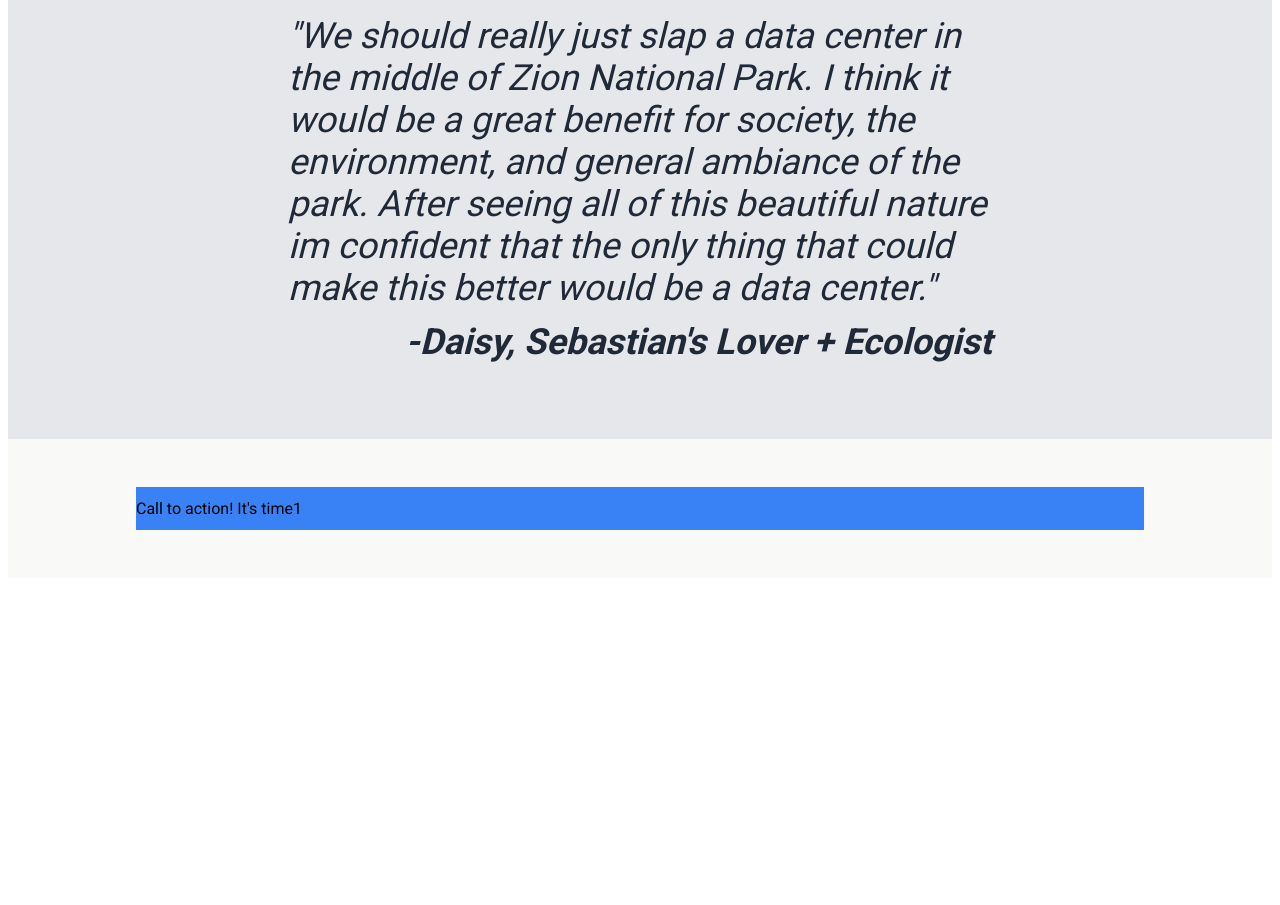
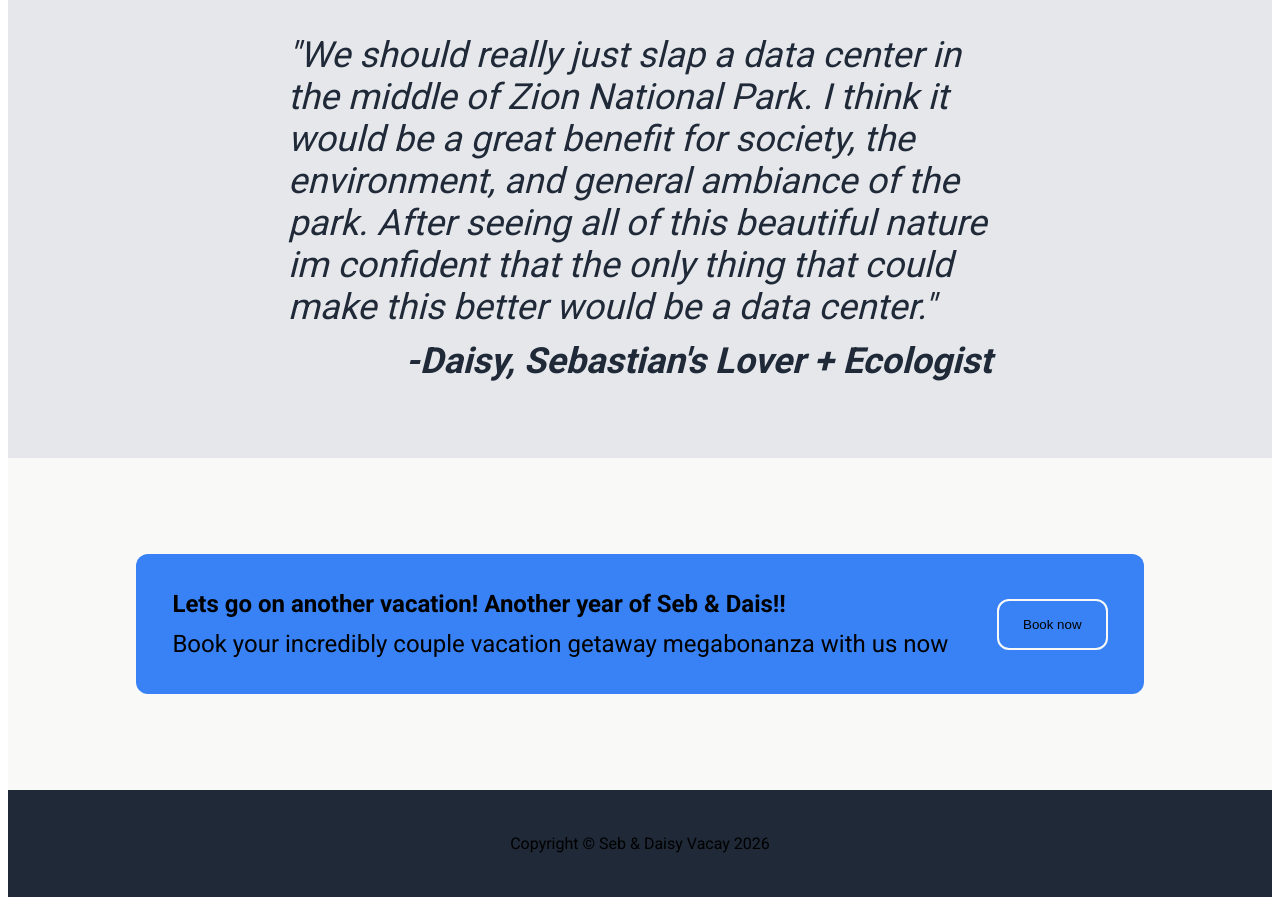
Before and after one commit to Herosebastian/daisy-landing-page, a plain HTML site: page index.html in a window 1280 px wide. Shown: the part 1225-2130 px from the top of the page. Before the commit the page ends 1811 px from the top, so only its background shows below. Drawn offline with Linux system fonts and the light colour scheme.

Commit message:
Finish book now button & footer
I am heavily considering maybe redo-ing this exercise
with some extra help or with some constructive
criticism from AI like claude as I fear my HTMl &
CSS are horrible in terms of style and efficiency.
Although I did get the job done it was not done well.

```diff
--- a/index.html
+++ b/index.html
@@ -30,7 +30,7 @@
                     the camera 180* from bottom to top in an effort to see Daisy's beautiful smile.
                     Mission Success!
                 </p>
-                <button>Daisy's pretty counter</button>
+                <button id="pretty">Daisy's pretty counter</button>
             </div>
             <img class="imgbanner" src="./images/coupleimg1.jpg" alt="Picture of seb and daisy looking cute">
         </div>
@@ -79,17 +79,26 @@
 
     <div class="signupsection">
         <div class="signupbox">
-            <div>
-                <p>
-                    Call to action! It's time1
+            <div class="signupinfo">
+                <p class="signupbold">
+                    Lets go on another vacation! Another year of Seb & Dais!!
+                </p>
+                <p class="signuptext">
+                    Book your incredibly couple vacation getaway megabonanza with us now
                 </p>
             </div>
-            <div>
-
+            <div id="signupdiv">
+                <button id="signupbutton">
+                    Book now
+                </button>
             </div>
         </div>
-
     </div>
 
+    <div class="footer">
+        <p>
+            Copyright © Seb & Daisy Vacay 2026
+        </p>
+    </div>
 </body>
 </html>
--- a/style.css
+++ b/style.css
@@ -56,7 +56,7 @@
     color: #f9faf8;
 }
 
-button{
+#pretty{
     background-color: #3882f6;
     border-radius: 8px;
     border-color: transparent;
@@ -81,6 +81,7 @@
     text-align: center;
     display: flex;
     flex-direction: column;
+    justify-content: space-between;
 }
 
 .boxtitle{
@@ -88,6 +89,10 @@
     font-size: 36px;
     color: #1f2937;
     font-weight: 900;
+}
+
+.box{
+    flex: 1;
 }
 
 .boxedimgs{
@@ -125,13 +130,40 @@
     background-color: #f9faf8;
     justify-content: center;
     align-items: center;
+    font-size: 24px;
 }
 
 .signupbox{
     display: flex;
     justify-content: space-around;
     flex-grow: 1;
-    flex-direction: column;
-    margin: 48px 128px;
+    margin: 96px 128px;
     background-color: #3882f6;
+    padding: 24px 12px;
+    border-radius: 12px;
 }
+
+.signupbold{
+    font-weight: 900;
+}
+
+#signupbutton{
+    background-color: #3882f6;
+    border: 2px solid #f9faf8;
+    border-radius: 12px;
+    padding: 16px 24px;
+}
+
+#signupdiv{
+    display: flex;
+    justify-content: center;
+    align-items: center;
+}
+
+.footer{
+    display: flex;
+    background-color: #1f2937;
+    justify-content: center;
+    align-items: center;
+    padding: 32px 0px;
+}
```
